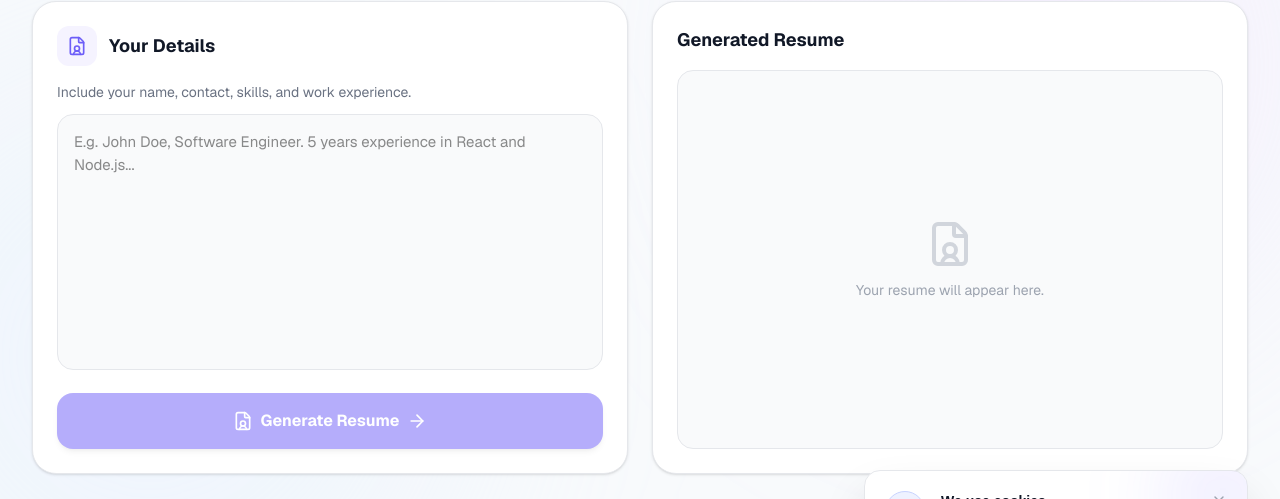
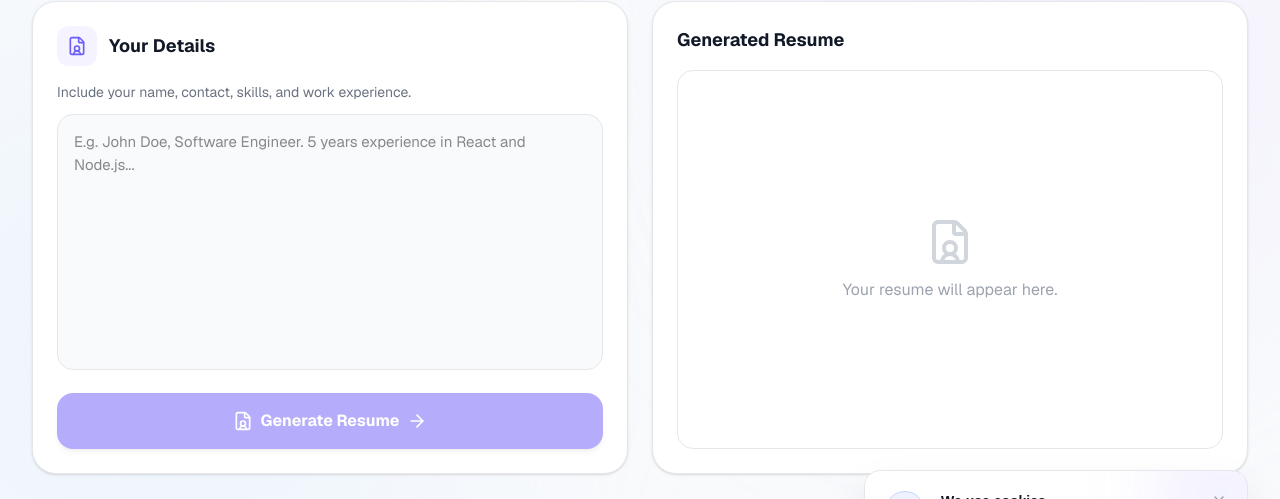
Before and after one commit to jainoddin/quicktools-frontend, a Next.js app: page /tools/ai-resume-builder in a window 1280 px wide. Shown: the part 124-623 px from the top of the page. Built offline with nearby package versions, Linux system fonts and the light colour scheme; no server answers.

Commit message:
feat: render AI Resume Builder output using react-markdown for a cleaner document look

```diff
--- a/components/ai-resume-builder/AiResumeBuilderClient.tsx
+++ b/components/ai-resume-builder/AiResumeBuilderClient.tsx
@@ -3,6 +3,8 @@
 import React, { useState } from 'react';
 import { FileUser, ArrowRight, Loader2, Copy, CheckCircle2 } from 'lucide-react';
 import { getEndpoint } from '@/lib/api';
+import ReactMarkdown from 'react-markdown';
+import remarkGfm from 'remark-gfm';
 
 export default function AiResumeBuilderClient() {
   const [details, setDetails] = useState('');
@@ -87,8 +89,12 @@ export default function AiResumeBuilderClient() {
             )}
           </div>
 
-          <div className="flex-1 bg-[#F9FAFB] border border-[#E5E7EB] rounded-2xl p-5 overflow-y-auto h-[500px] max-h-[500px] whitespace-pre-wrap font-mono text-sm text-gray-800">
-            {result || (
+          <div className="flex-1 bg-white border border-[#E5E7EB] rounded-2xl p-6 overflow-y-auto h-[500px] max-h-[500px]">
+            {result ? (
+              <div className="prose prose-purple max-w-none text-gray-800">
+                <ReactMarkdown remarkPlugins={[remarkGfm]}>{result}</ReactMarkdown>
+              </div>
+            ) : (
               <div className="h-full flex flex-col items-center justify-center text-[#9CA3AF] font-sans">
                 <FileUser className="w-12 h-12 mb-3 text-gray-300" />
                 <p>Your resume will appear here.</p>
```
